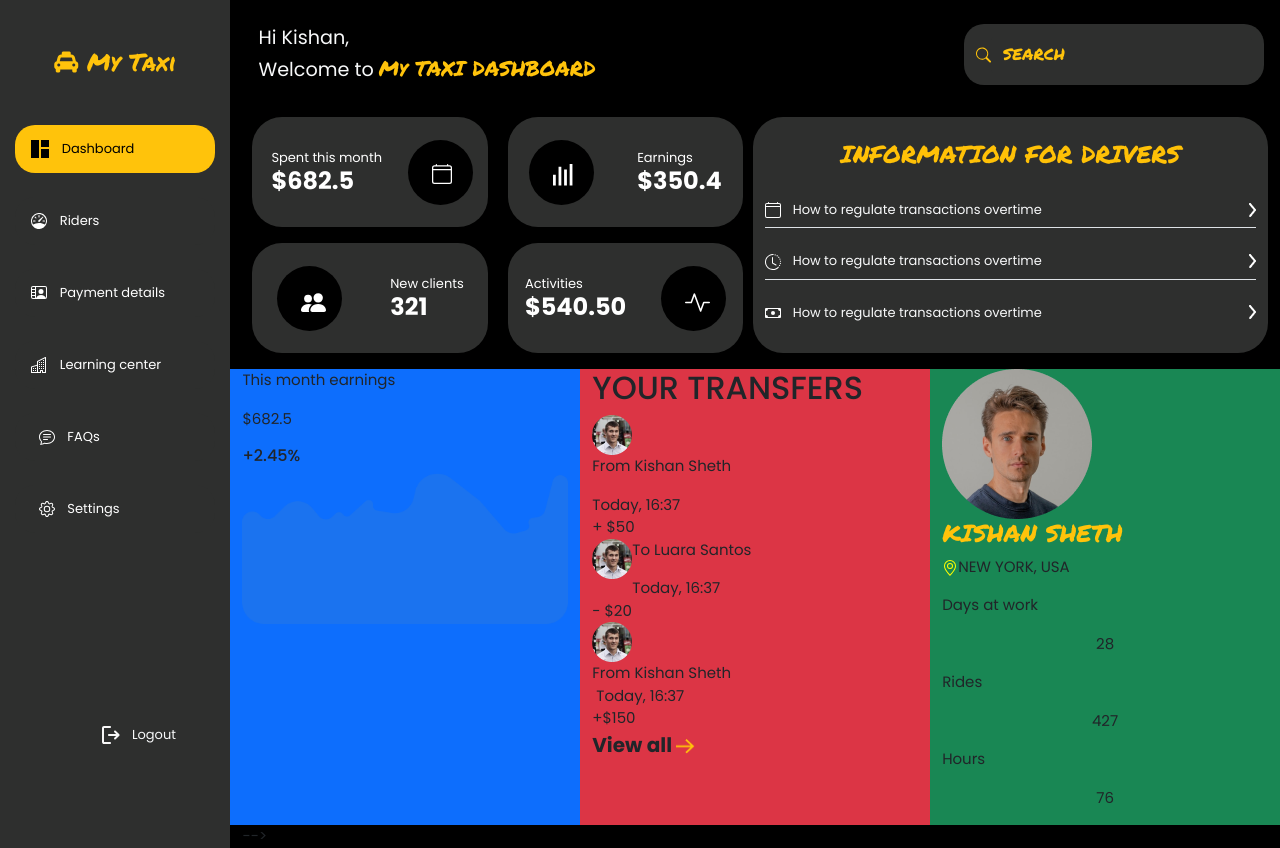
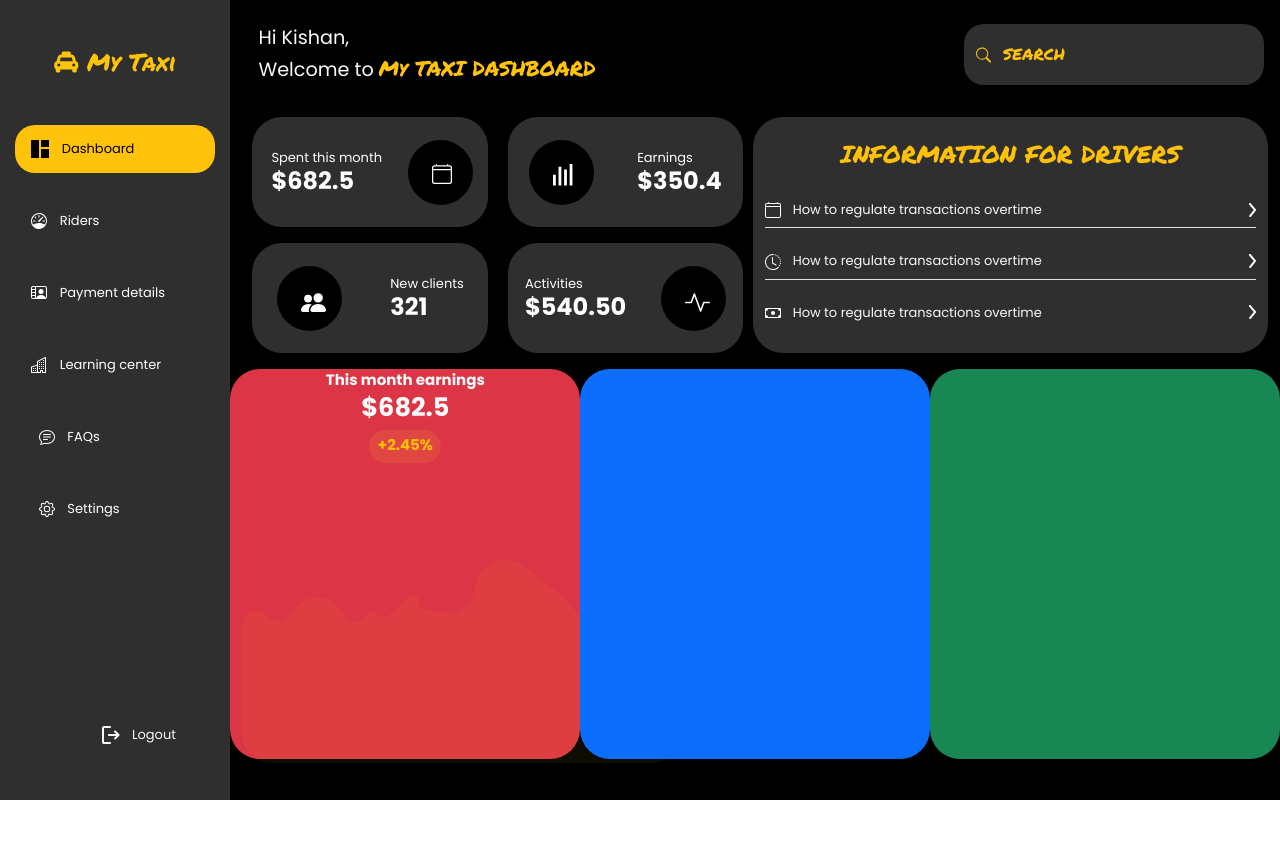
Before and after one commit to Victor-udenna/my-taxi-dashboard, a plain HTML site: page index.html in a window 1280 px wide. After the commit the page ends 800 px from the top, so only its background shows below. Drawn offline with nearby package versions, Linux system fonts and the light colour scheme; a web font is replaced by a local one.

Commit message:
modified index.html

```diff
--- a/index.html
+++ b/index.html
@@ -28,7 +28,7 @@
     <main>
 
 
-        <aside class="px-1  py-5">
+        <aside class="px-1  pt-5">
 
             <div class="header text-align-center mb-5 text-center">
                 <h1 class="primary-font h2"><span><i class="fas fa-taxi"></i></span> My Taxi</h1>
@@ -192,7 +192,8 @@
 
 
 
-             <div class="card-container-1 row justify-content-between  gy-1 align-items-center align-items-xxl-end  col-md-6 col-lg-6 col-xl-6">
+                <div
+                    class="card-container-1 row justify-content-between  gy-1 align-items-center align-items-xxl-end  col-md-6 col-lg-6 col-xl-6">
 
 
                     <div class="col-6 card-img  gy-1 d-flex justify-content-around align-items-center mb-2 mt-0 px-1">
@@ -260,23 +261,29 @@
 
 
 
-                <article class="col-6 mt-3 text-light d-flex flex-column justify-content-evenly  ms-2 col-md-6 col-lg-6 col-xl-6">
+                <article
+                    class="col-6 mt-3 text-light d-flex flex-column justify-content-evenly  ms-2 col-md-6 col-lg-6 col-xl-6">
                     <h2 class="text-center text-warning primary-font">INFORMATION FOR DRIVERS
                     </h2>
 
 
                     <div class="d-flex justify-content-between border-bottom">
 
-                        <p> <span class="me-2" ><img src="./images/calendar4.svg" alt=""></span> How to regulate transactions overtime </p> <span class="article-arrowicon2"><img src="./images/arrow.png" alt=""></span>
+                        <p> <span class="me-2"><img src="./images/calendar4.svg" alt=""></span> How to regulate
+                            transactions overtime </p> <span class="article-arrowicon2"><img src="./images/arrow.png"
+                                alt=""></span>
 
                     </div>
 
                     <div class="d-flex justify-content-between border-bottom">
-                       <p> <span class="me-2"><img src="./images/clock-history.svg" alt=""></span> How to regulate transactions overtime </p> <span class="article-arrowicon2"><img src="./images/arrow.png" alt=""></span>
+                        <p> <span class="me-2"><img src="./images/clock-history.svg" alt=""></span> How to regulate
+                            transactions overtime </p> <span class="article-arrowicon2"><img src="./images/arrow.png"
+                                alt=""></span>
                     </div>
 
                     <div class="d-flex justify-content-between">
-                        <p> <span class="me-2"><img src="./images/cash.svg" alt=""></span> How to regulate transactions overtime </p> <span class="article-arrowicon2"><img src="./images/arrow.png" alt=""></span>
+                        <p> <span class="me-2"><img src="./images/cash.svg" alt=""></span> How to regulate transactions
+                            overtime </p> <span class="article-arrowicon2"><img src="./images/arrow.png" alt=""></span>
                     </div>
                 </article>
             </section>
@@ -287,61 +294,18 @@
 
 
 
-     <section class="row">
+            <section class="card2-container row mt-3">
 
-                    <div class="col-4 bg-primary">
+                <div class="text-center text-light card2 col-md-4 col-lg-4 col-xl-4 bg-danger">
+                    <p class="mb-0">This month earnings</p>
+                    <h5>$682.5</h5>
 
-                        <div>
-                            <p>This month earnings</p>
-                            <p>$682.5</p>
-                            <div>
-                                <h6>+2.45%</h6>
+                    <div class="rate pt-1 align-items-center text-center">
+                        <span class="text-warning">+2.45%</span>
                     </div>
 
-                        </div>
-                        <div class="align-items-end">
-                            <img src="./images/triangle graph.png" alt="" width="100%" height="100%">
-                        </div>
-                    </div>
-
-
-
-
-
-
-                    <div class="col-4 bg-danger">
-                        <h2>YOUR TRANSFERS</h2>
-
-
-                        <div>
-
-                            <div>
-                                <img src="./images/avatar.png" alt="" width="40px" height="40px">
-                                <div>
-                                    <p>From Kishan Sheth</p>
-                                    <span>Today, 16:37</span>
-                                </div>
-                            </div>
-
-                            <div>
-                                <span> + $50 </span>
-                            </div>
-
-                        </div>
-
-
-                        <div>
-
-                            <div class="d-flex">
-                                <img src="./images/avatar.png" alt="" width="40px" height="40px">
-                                <div class="d-flex flex-column">
-                                    <p>To Luara Santos</p>
-                                    <span>Today, 16:37</span>
-                                </div>
-                            </div>
-
-                            <div>
-                                <span> - $20 </span>
+                    <div class="mt-5 pt-5">
+                        <img src="./images/triangle graph.png" alt="">
                     </div>
 
                 </div>
@@ -349,84 +313,14 @@
 
 
 
-
-                        <div>
-
-                            <div>
-                                <img src="./images/avatar.png" alt="" width="40px" height="40px">
-                                <div class="d-flex flex-column">
-                                    <p class="mb-0">From Kishan Sheth</p >
-                                    <span class="ps-1">Today, 16:37</span>
-                                </div>
-                            </div>
-
-                            <div>
-                                <span>+$150 </span>
-                            </div>
+                <div class="col-md-4 col-lg-4 col-xl-4 card2 bg-primary">
 
                 </div>
 
-
-
-                     <div>
-                            <p style="font-size: 20px; font-weight: 700;">View all <span> <img src="./images/arrow 2.png"
-                                        alt="" width="18.41px" height="15.41px"></span></p>
-                        </div>
+                <div class="col-md-4 col-lg-4 col-xl-4 card2 bg-success">
 
                 </div>
-
-
-
-
-
-
-
-                    <div class="col-4 bg-success">
-
-                        <div>
-                            <div>
-                                <img src="./images/avatar3.png" alt="" class="avartar-1">
-                            </div>
-
-
-                            <div class="text mb-">
-                                <h2 class="primary-font"> KISHAN SHETH</h2>
-
-                                <p><span><img src="./images/geo-alt.svg" alt=""></span>NEW YORK, USA</p>
-
-                            </div>
-                        </div>
-
-
-                        <div>
-
-                            <div>
-                                <p>Days at work</p>
-                                <p class="text-center">28</p>
-                            </div>
-
-
-
-                            <div>
-                                <p>Rides</p>
-                                <p class="text-center">427</p>
-                            </div>
-
-
-
-                            <div>
-                                <p>Hours</p>
-                                <p class="text-center">76</p>
-                            </div>
-                        </div>
-
-
-                    </div>
-
-
-                    </div>
-
-                </section> -->
+            </section>
 
 
         </section>
--- a/style.css
+++ b/style.css
@@ -222,14 +222,7 @@ article p{
 }
 
 
-.card-2 .header{
-  font-size: 12px;
 
-}
-
-.card-2{
-  font-weight: 700;
-}
 
 .rate{
   height: 33px;
@@ -238,16 +231,21 @@ article p{
   text-align: center;
   border-radius: 30px;
   background-color: rgba(248, 199, 49, 0.12);
+  margin: auto;
 }
 
-.card-row-2{
-height: 50%;
+
+.card2{
+  border-radius: 30px;
+  font-weight: 700;
+  height: 390px;
 }
 
-.card-2{
-  width: 32%;
-  height: 100%;
+.card2 h5{
+  font-size: 1.6rem;
+  font-weight: 700;
 }
+
 
 .avatar-5{
   width: 50%;
@@ -312,13 +310,10 @@ height: 50%;
 
 
 
+.card2{
+  height: 400px;
+}
 
-  /* .card-2{ */
-    /* width: 3%; */
-    /* margin-right: 10px; */
-    /* margin-right: 2px; */
-
-  /* } */
 
 
 }
@@ -348,6 +343,10 @@ height: 50%;
     text-align: center;
   }
 
+  .card2{
+    height: 410px;
+  }
+
 }
 
 /* @media screen and (min-width: 1440px){
```
Also changed, not shown: images/Rectangle 76.svg (added), images/rectangle chart.png (added). Lines whose indentation alone changed are shown as unchanged.
